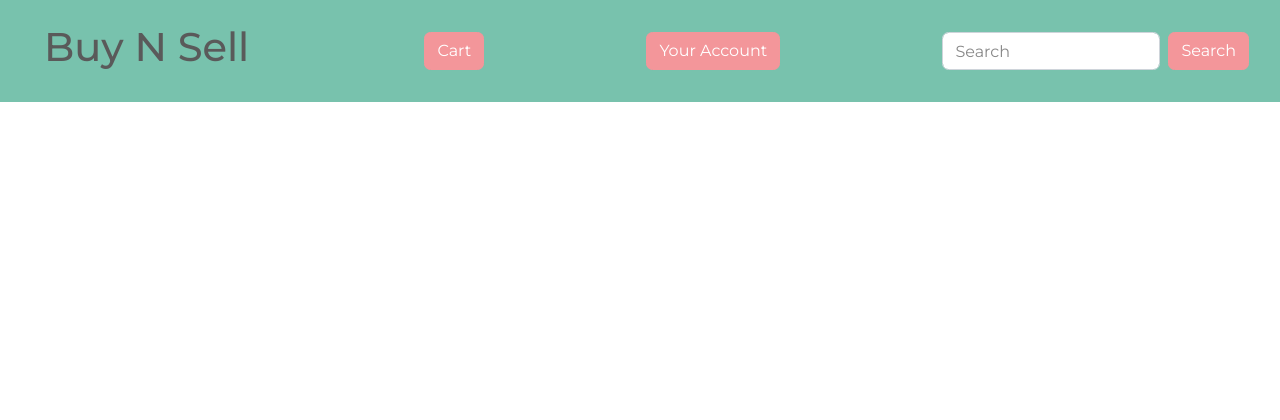
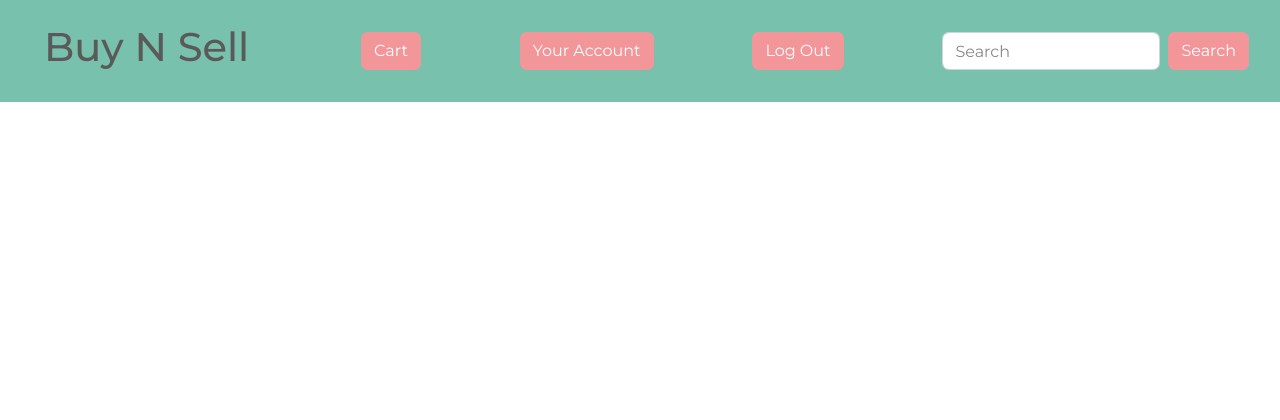
Before and after one commit to JohnminerIv/sell_stuff, a Flask app: template templates/home_page.html in a window 1280 px wide. Shown: the top 420 px of the page. Run offline with Flask 2, Linux system fonts and the light colour scheme; the template is opened without the code that fills it, so the values that code supplies are empty; some libraries are stand-ins or nearby versions.

Commit message:
adding more information options

```diff
--- /dev/null
+++ b/templates/partials/log_out.html
@@ -0,0 +1,3 @@
+<form action="/user_login">
+    <button type="submit" class="btn btn-secondary my-2 my-sm-0" name="button">Log Out</button>
+</form>
--- a/templates/partials/navbar.html
+++ b/templates/partials/navbar.html
@@ -15,7 +15,6 @@
         <div class="pull-right">
                 {% include '/partials/account_button.html'%}
 </div>
-
                 {% if user.user_is_admin == True %}
                 <div class="pull-right">
                     {% include '/partials/admin_accounts_button.html' %}
@@ -24,6 +23,9 @@
                     {% include '/partials/admin_inventory_button.html' %}
                 </div>
                 {% endif %}
+                <div class="pull-right">
+                        {% include '/partials/log_out.html'%}
+        </div>
                 <div class="pull-right">
                 <form class="form-inline my-2 my-lg-0" action='/search' method="POST">
                 <input type='hidden' value='{{ user._id }}' name='user_id'/>
```
